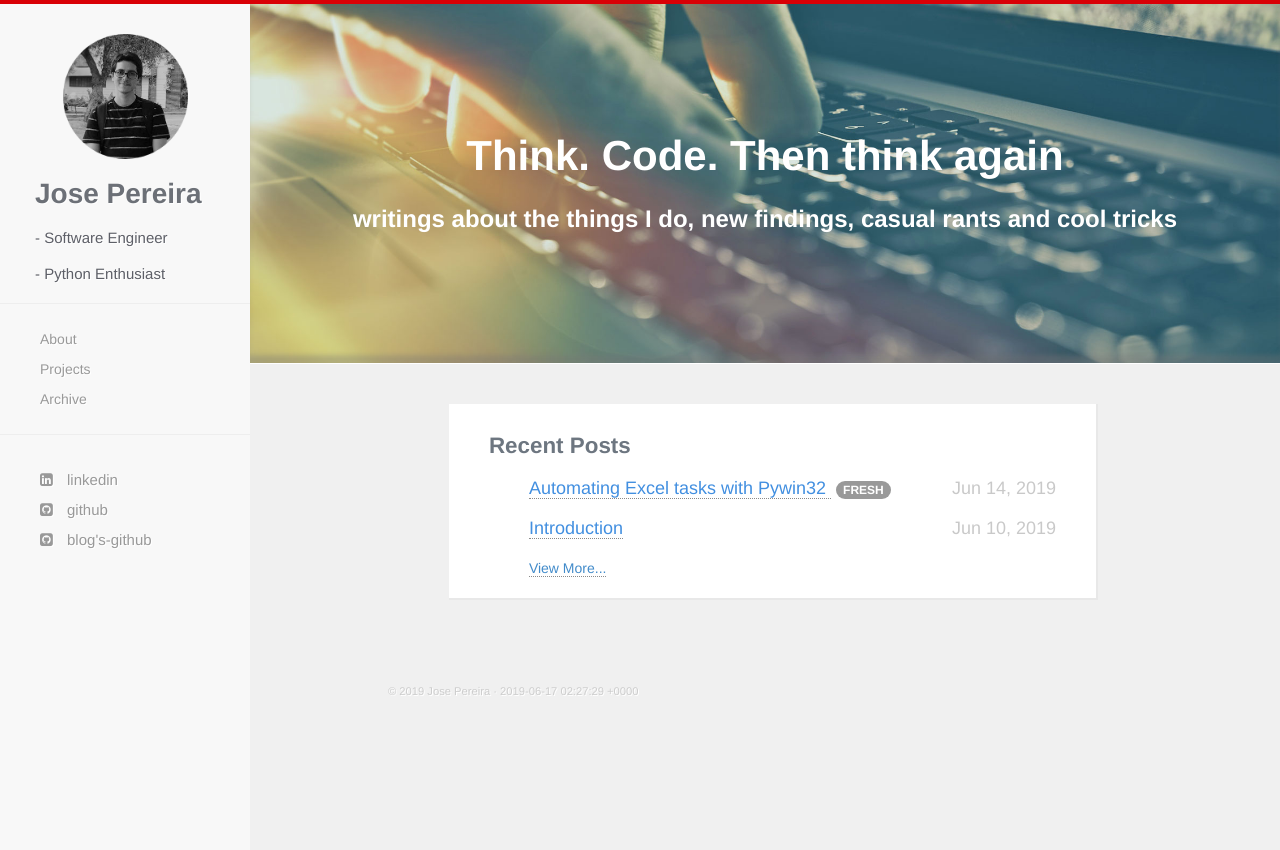
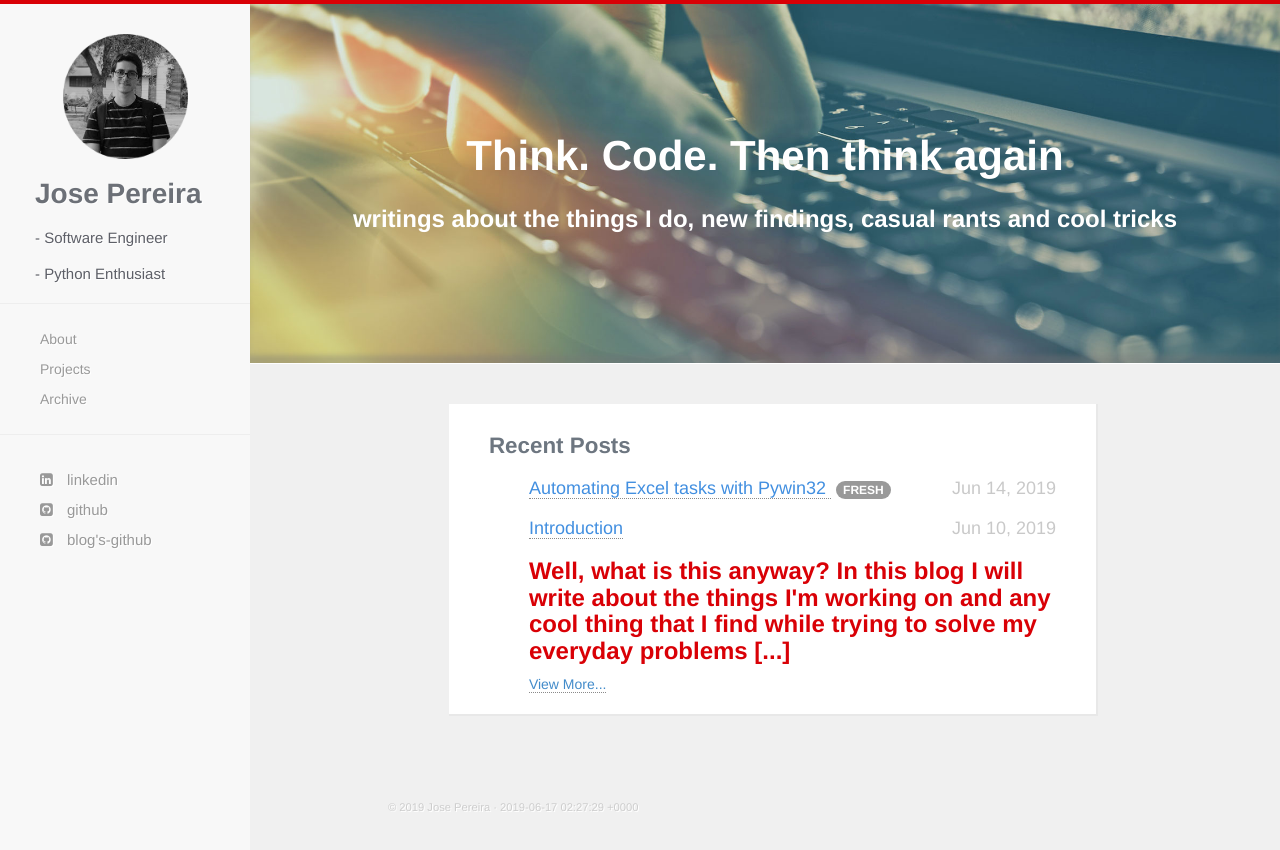
Before and after one commit to jpereiran/jpereiran.github.io, a Jekyll site: the page built from index.html, in a window 1280 px wide. Shown: the top 850 px of the page. Built offline with Jekyll 4.4.1, drawn with Linux system fonts in a browser that asks for light colours; nearby versions of some CDN libraries.

Commit message:
Update 2019-06-10-Introduction.markdown

```diff
--- a/_posts/2019-06-10-Introduction.markdown
+++ b/_posts/2019-06-10-Introduction.markdown
@@ -2,6 +2,7 @@
 title: Introduction
 date: 2019-06-10 19:55:16
 categories: info
+abstract: Well, what is this anyway? In this blog I will write about the things I'm working on and any cool thing that I find while trying to solve my everyday problems [...]
 ---
 
 Well, what is this anyway?
```
